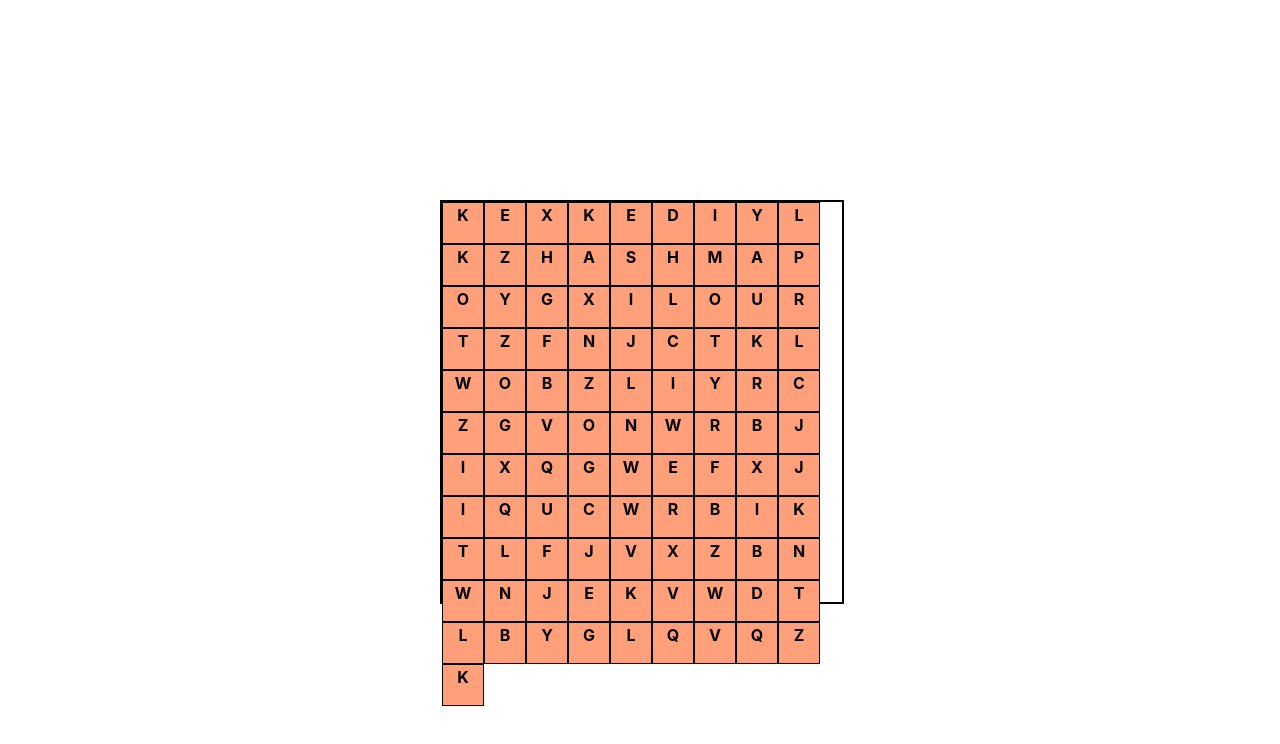
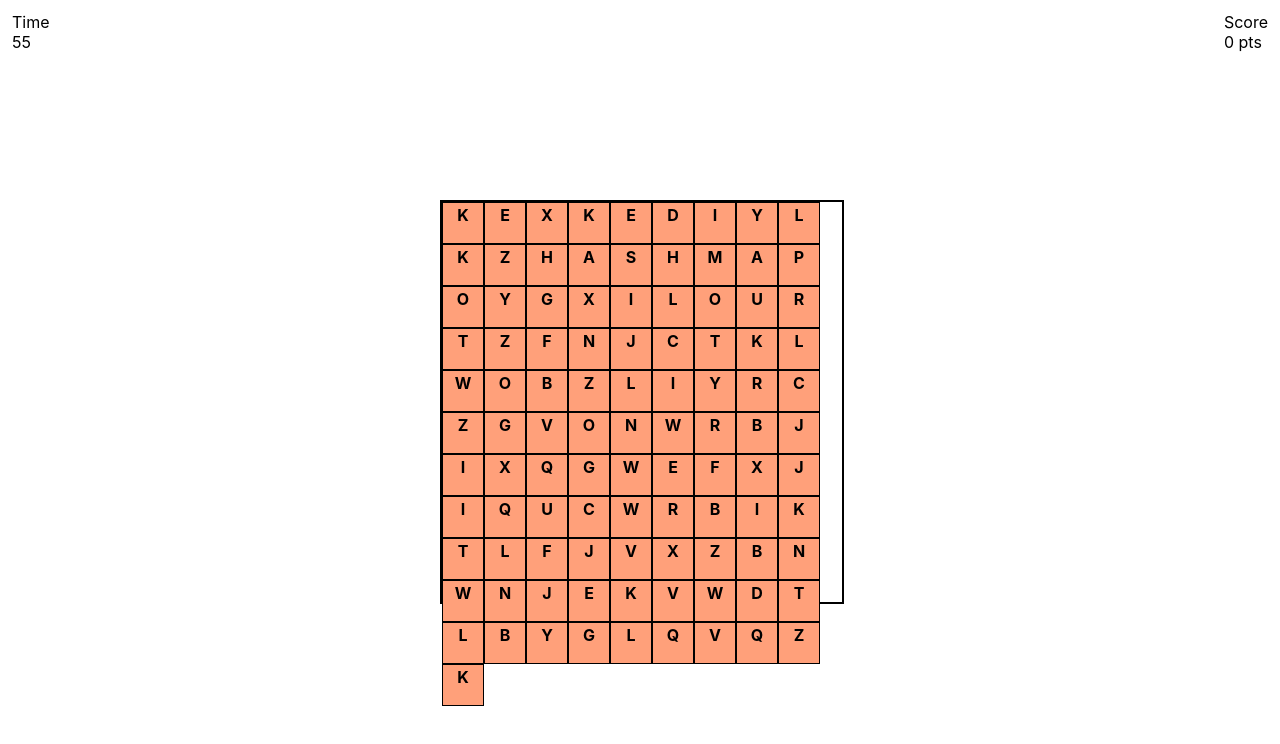
Before and after one commit to gamesfordev/wordmasters, a React (Create React App) app: page /game in a window 1280 px wide. Shown: the top 744 px of the page. Built offline with nearby package versions, Linux system fonts and the light colour scheme; the HTML template or start-up script is replaced by a standard one.

Commit message:
Add game panels and loop

```diff
--- a/src/components/game-screen/GameScreen.js
+++ b/src/components/game-screen/GameScreen.js
@@ -1,13 +1,45 @@
-import React from 'react';
+import React, {Component} from 'react';
 import GameBoard from './game-board/GameBoard';
 import './GameScreen.css';
+import LeftPanel from './left-panel/LeftPanel';
+import RightPanel from './right-panel/RightPanel';
 
-function GameScreen() {
-  return (
-    <div className="GameScreen">
-        <GameBoard></GameBoard>
-    </div>
-  );
+class GameScreen extends Component {
+
+  time = 0;
+  score = 0;
+
+  constructor() {
+    super();
+    this.state = {
+      time: 0,
+      score: 0
+    };
+  }
+
+  updateTime(time) {
+    this.time = time;
+    this.setState({
+      time: this.time
+    });
+  }
+
+  updateScore(score) {
+    this.score = score;
+    this.setState({
+      score: this.score
+    });
+  }
+
+  render() {
+    return (
+      <div className="GameScreen">
+          <LeftPanel time={this.state.time}></LeftPanel>
+          <RightPanel score={this.state.score}></RightPanel>
+          <GameBoard updateTime={this.updateTime.bind(this)} updateScore={this.updateScore.bind(this)}></GameBoard>
+      </div>
+    );
+  }
 }
 
 export default GameScreen;
--- a/src/components/game-screen/game-board/GameBoard.js
+++ b/src/components/game-screen/game-board/GameBoard.js
@@ -10,7 +10,8 @@ class GameBoard extends Component {
     items;
     currentWord = "";
     currentCorrectWord = "";
-    score;
+    score = 0;
+    time = 60;
 
     constructor() {
         super();
@@ -22,6 +23,10 @@ class GameBoard extends Component {
     componentDidMount() {
         this.startGame();
         window.onkeydown = this.handleKeyPress.bind(this);
+    }
+
+    componentWillUnmount() {
+        this.endGame();
     }
 
     getRandomNumber(limit) {
@@ -41,6 +46,8 @@ class GameBoard extends Component {
             }
             console.log(this.currentCorrectWord, this.currentWord);
             if(this.currentWord == this.currentCorrectWord) {
+                this.score ++;
+                this.props.updateScore(this.score);
                 setTimeout(() => {this.nextChallenge()}, 500);
                 return;
             }
@@ -48,11 +55,16 @@ class GameBoard extends Component {
     }
 
     startGame() {
-        this.mainLoop = setInterval(this.gameTick, 1000);
+        this.mainLoop = setInterval(() => {this.gameTick()}, 1000);
         this.nextChallenge();
     }
 
+    endGame() {
+        clearInterval(this.mainLoop);
+    }
+
     nextChallenge() {
+        this.currentWord = "";
         this.currentCorrectWord = Words[this.getRandomNumber(Words.length)];
         this.items = this.createBoard(10, this.currentCorrectWord);
         this.setState({
@@ -62,6 +74,8 @@ class GameBoard extends Component {
 
     gameTick() {
         console.log('Tick');
+        this.time --;
+        this.props.updateTime(this.time);
     }
 
     createBoard(N, word) {
--- /dev/null
+++ b/src/components/game-screen/left-panel/LeftPanel.css
@@ -0,0 +1,5 @@
+.left-panel {
+    position: fixed;
+    left: 12px;
+    top: 12px;
+}
--- /dev/null
+++ b/src/components/game-screen/left-panel/LeftPanel.js
@@ -0,0 +1,19 @@
+import React, { Component } from 'react'
+import './LeftPanel.css'
+
+class LeftPanel extends Component {
+
+    constructor() {
+        super();
+    }
+
+
+    render() {
+        return <div className="left-panel">
+            <div>Time</div>
+            <div>{this.props.time}</div>
+        </div>;
+    }
+}
+
+export default LeftPanel;
--- /dev/null
+++ b/src/components/game-screen/right-panel/RightPanel.css
@@ -0,0 +1,5 @@
+.right-panel {
+    position: fixed;
+    right: 12px;
+    top: 12px;
+}
--- /dev/null
+++ b/src/components/game-screen/right-panel/RightPanel.js
@@ -0,0 +1,19 @@
+import React, { Component } from 'react'
+import './RightPanel.css'
+
+class RightPanel extends Component {
+
+    constructor() {
+        super();
+    }
+
+
+    render() {
+        return <div className="right-panel">
+            <div>Score</div>
+            <div>{this.props.score} pts</div>
+        </div>;
+    }
+}
+
+export default RightPanel;
```
